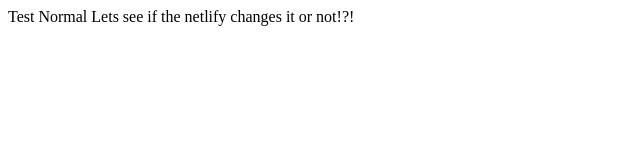
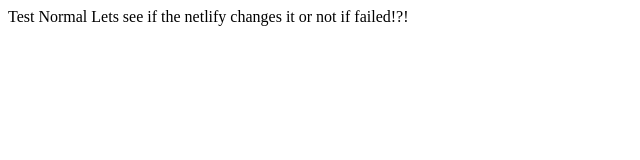
Before and after one commit to iAmKeyvan72/type-test-ci-cd-tut, a React app: page / in a window 1280 px wide. Shown: the top 160 px of the page, without its empty margins (0-640 px from the left). Built offline with nearby package versions, Linux system fonts and the light colour scheme.

Commit message:
Fail it!

```diff
--- a/src/App.tsx
+++ b/src/App.tsx
@@ -1,7 +1,7 @@
 import React from 'react';
 
 const App = () => {
-  return <div>Test Normal Lets see if the netlify changes it or not!?!</div>;
+  return <div>Test Normal Lets see if the netlify changes it or not if failed!?!</div>;
 };
 
 export default App;
```
Also changed, not shown: 1 other file (tests, documents, lock files or other folders).
